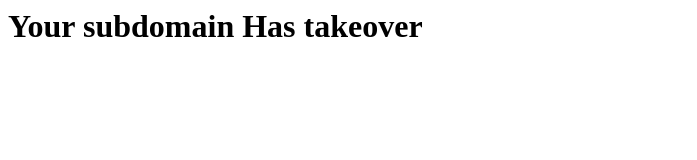
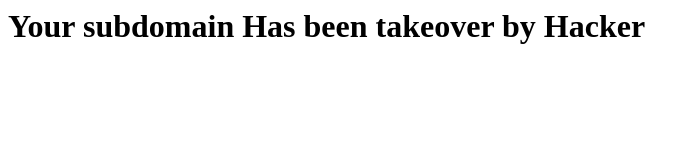
Before and after one commit to HAckersubdomaintakeover/subdomainTakeover, a plain HTML site: page index.html in a window 1280 px wide. Shown: the whole page, without its empty margins (0-697 px from the left). Drawn offline with Linux system fonts and the light colour scheme.

Commit message:
Update index.html

```diff
--- a/index.html
+++ b/index.html
@@ -2,6 +2,6 @@
 
 <head></head>
 <body>
-<h1> Your subdomain Has takeover</h1>
+<h1> Your subdomain Has been takeover by Hacker</h1>
 </body>
 </html>
```
